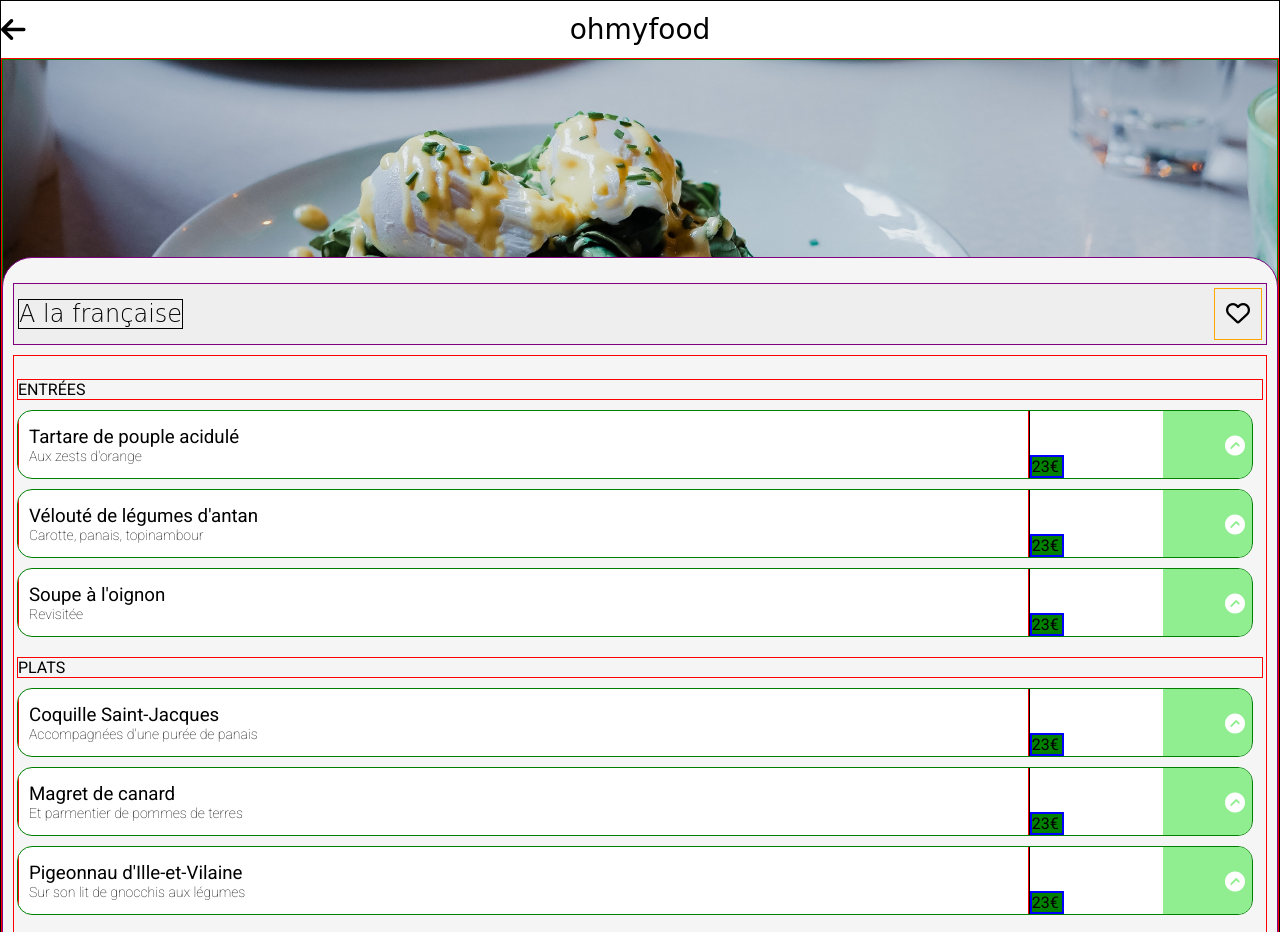
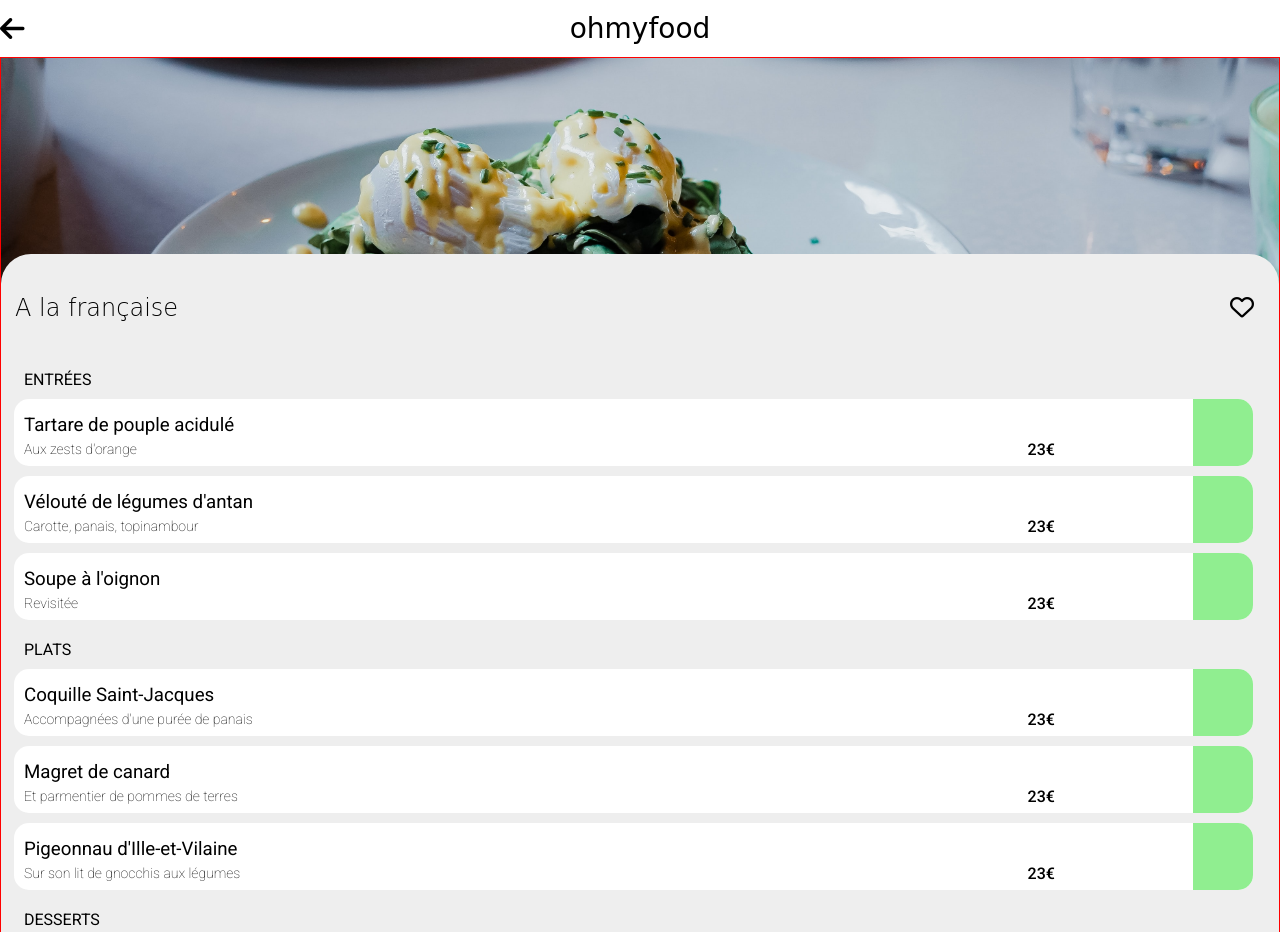
Before and after one commit to emstorms/elomstorm_3_13122021, a website: page menu1.html in a window 1280 px wide. Shown: the top 932 px of the page. Drawn offline with Linux system fonts and the light colour scheme; a web font is replaced by a local one.

Commit message:
cutting borders

```diff
--- a/sass_/_menu1.scss
+++ b/sass_/_menu1.scss
@@ -17,7 +17,7 @@ body{
     box-sizing:border-box;
     margin:0 auto;
     padding:0;
-    border:1px solid black;
+    // border:1px solid black;
     display:flex;
     flex-direction: column;
     justify-content:center;
@@ -46,7 +46,7 @@ header{
 
 .presentation_img{
     height:250px;
-    border:1px solid green;
+    // border:1px solid green;
     img{
         width:100%;
         height:100%;
@@ -61,10 +61,11 @@ main{
 
     .menu_list{
         /*Hold the list of all existing menu item*/
-        border:1px solid purple;
+        // border:1px solid purple;
         padding:4px;
         border-radius:30px 30px 0 0;
-        background-color: #f5f5f5;
+        // background-color: #f5f5f5;
+        background-color: #eee;
         position:relative;
         top:-54px;
         padding: 25px 10px;
@@ -74,16 +75,16 @@ main{
         display:flex;
         justify-content: space-between;
         align-items: center;
-        border:1px solid purple;
+        // border:1px solid purple;
         padding:4px;
         background-color: #eeeeee;
          .menu__like_icon{
             font-size: 24px;
-            border:1px solid orange;
+            // border:1px solid orange;
             padding: 11px;
          }
          .menu__name{
-             border:1px solid black;
+            //  border:1px solid black;
              font-family: "Shrikhand", cursive, arial;
              font-weight:100;
          }
@@ -92,9 +93,9 @@ main{
     /*Menu items*/
     .meal_combo{
         margin-top:10px;
-        border:1px solid red;
+        // border:1px solid red;
         padding:3px;
-
+        background-color: #eee;
         .meal_category{
             margin-top: 20px;
         }
@@ -104,7 +105,7 @@ main{
             display:flex;
             justify-content: center;
             align-items: center;
-            border:1px solid black;
+            // border:1px solid black;
             padding:4px;
             height:150px;
              .buy{
@@ -131,8 +132,9 @@ main{
             h4{
                 text-transform:uppercase ;
                 font-weight: normal;
-                border:1px solid red;
+                // border:1px solid red;
                 margin-top:10px;
+                padding: 0px 10px;
             }
 
             .meal_type{
@@ -141,7 +143,7 @@ main{
                 align-items:center;
                 width:99%;
                 position:relative;
-                border:1px solid green;
+                // border:1px solid green;
                 margin-top:10px;
                 // padding:10px;
                 text-decoration:none;
@@ -155,18 +157,21 @@ main{
                     align-self:flex-end;
                     transition:transform 400ms;
                     width:30px;
-                    background-color:green;
-                    border:2px solid blue;
+                    padding-bottom: 7px;
+                    font-weight: 500;
+                    // background-color:green;
+                    // border:2px solid blue;
                 }
                 &__name{
                     display: flex;
                     flex-direction: column;
                     justify-content: center;
-                    border:1px solid red;
+                    // border:1px solid red;
                     height: 100%;
                     overflow: hidden;
                     white-space: nowrap;
-                    padding: 10px;
+                    // padding: 10px;
+                    padding: 10px 2px 5px 10px;
                     // flex-basis: 65%;
                     flex:1 1 65%;
                     // Making ellipssis text on overflow
@@ -175,6 +180,7 @@ main{
                         text-overflow: ellipsis;
                         font-weight:100;
                         font-size:14px;
+                        margin-top: 5px;
                     }
 
                     .name{
@@ -190,7 +196,7 @@ main{
                     display:flex;
                     flex-basis:auto;
                     flex:1 1 auto;
-                    border:1px solid black;
+                    // border:1px solid black;
                     // width:0px;
                     height: 100%;
 
@@ -203,11 +209,11 @@ main{
                     justify-content: center;
                     align-items: center;
                     position:relative;
-                    right:-45%;
+                    right:-60%;
                     max-width:65%;
                     height:100%;
                     background-color:lightgreen;
-                    transition-property:transform, width, position;
+                    transition-property:transform, width, position, margin;
                     transition-duration:500ms;
                     width:0px;
                     // display:none;
@@ -240,8 +246,9 @@ main{
                     // width:65%;
                     width:60px;
                     right:0;
+                    margin-left:20px;
                       .fa-check-circle{
-                          transform:rotateZ(00deg) scale(1.5);
+                          transform:rotateZ(00deg) scale(1.1);
                       }
                     }
                 }
```
Also changed, not shown: css/menu1.css, 1 other file.
